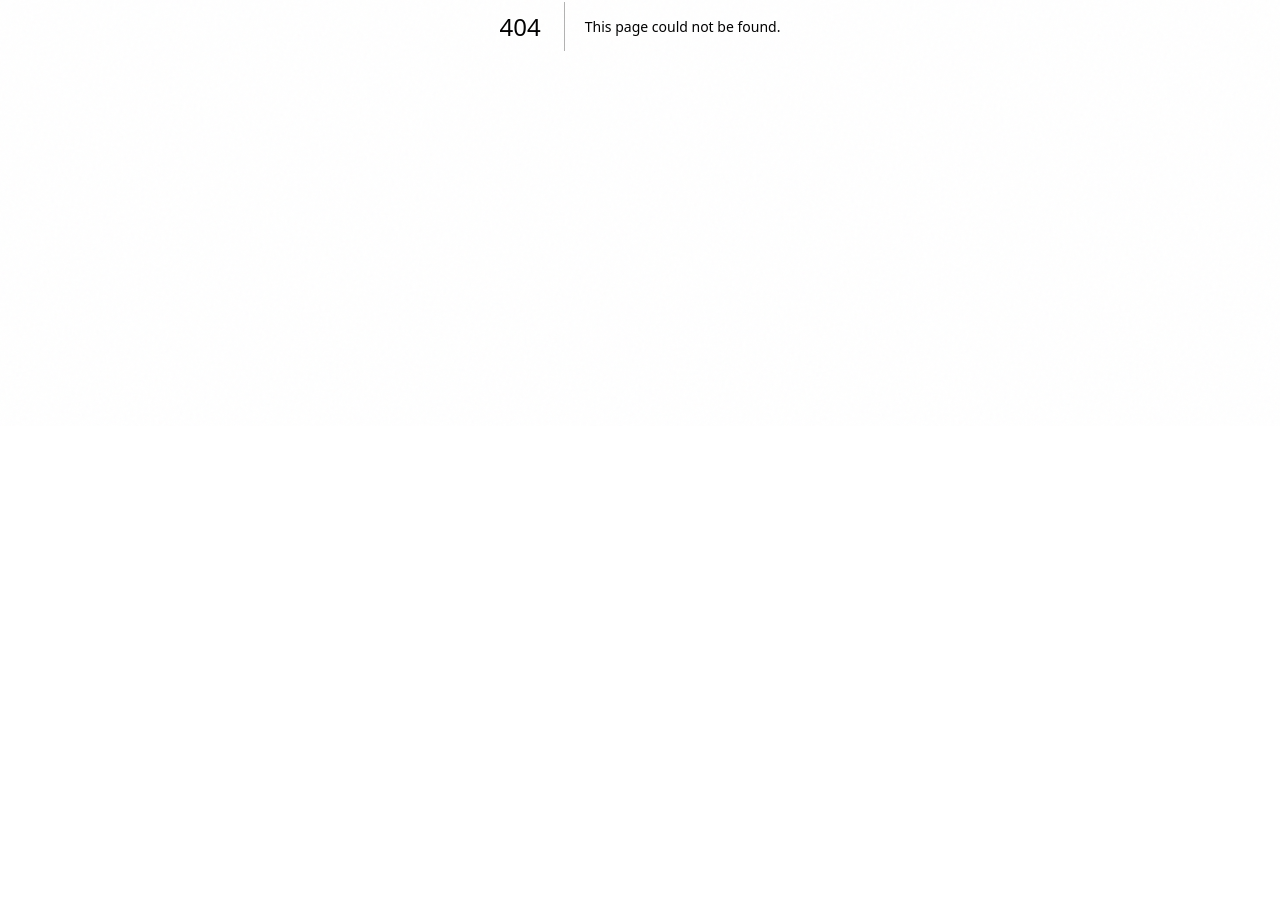
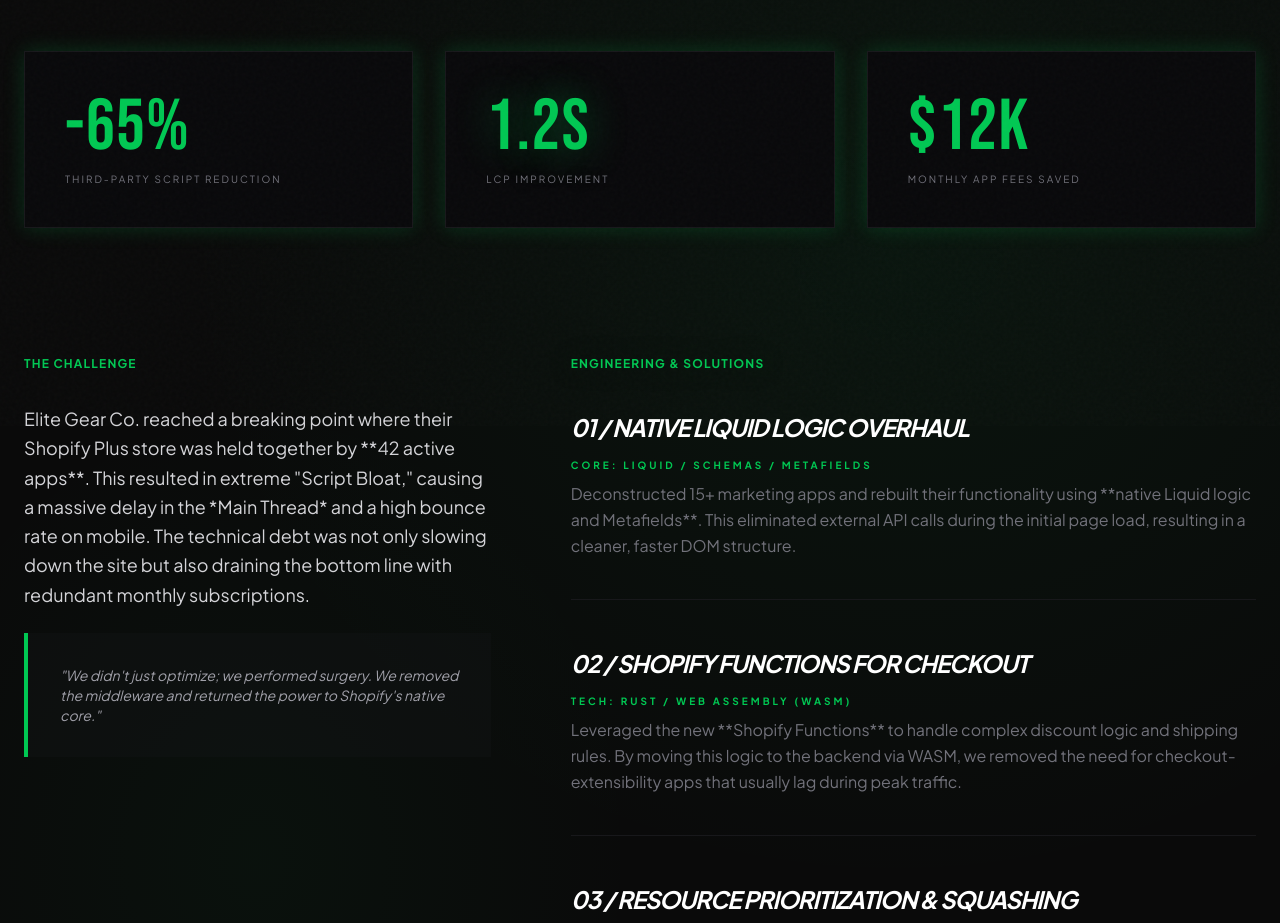
Before and after one commit to Guillef33/shopify-experts, a Next.js app: page /casestudies/EngineeringConversion in a window 1280 px wide. Before the commit this address had no page. Shown: the part 374-1297 px from the top of the page. Before the commit the page ends 800 px from the top, so only its background shows below. Built offline with nearby package versions, Linux system fonts and the light colour scheme.

Commit message:
feat: adding enterprise case study component

```diff
--- /dev/null
+++ b/app/casestudies/EngineeringConversion/page.tsx
@@ -0,0 +1,81 @@
+"use client";
+
+import React from 'react';
+
+export default function InfrastructureRefactorPage() {
+  return (
+    <main className="min-h-screen hero-mesh selection:bg-[#00c853] selection:text-black font-[var(--font-jakarta)] bg-[#0a0a0a] text-[#f0ebe1]">
+      <div className="max-w-7xl mx-auto px-6 py-24 animate-in text-white">
+
+        <header className="mb-24">
+          <div className="badge mb-6"><span className="dot"></span> Technical Debt Liquidation</div>
+          <h1 className="text-7xl md:text-9xl font-[var(--font-bebas)] text-green-glow uppercase italic leading-none mb-8">
+            Elite Gear Co.
+          </h1>
+          <p className="font-[var(--font-syne)] text-zinc-500 uppercase tracking-[0.3em] text-sm font-bold">
+            App Consolidation & Custom Liquid Logic Refactoring
+          </p>
+        </header>
+
+        {/* ESTRATEGIA DE INDICADORES */}
+        <section className="grid grid-cols-1 md:grid-cols-3 gap-8 mb-32 font-[var(--font-bebas)]">
+          <div className="project-card p-10 bg-zinc-950 border border-zinc-900 border-green-glow">
+            <p className="stat-number text-7xl text-[#00c853] tracking-tighter">-65%</p>
+            <p className="font-[var(--font-syne)] text-[10px] uppercase tracking-[0.2em] text-zinc-500 mt-2">Third-Party Script Reduction</p>
+          </div>
+          <div className="project-card p-10 bg-zinc-950 border border-zinc-900 border-green-glow text-green-glow">
+            <p className="stat-number text-7xl text-[#00c853] tracking-tighter">1.2s</p>
+            <p className="font-[var(--font-syne)] text-[10px] uppercase tracking-[0.2em] text-zinc-500 mt-2">LCP Improvement</p>
+          </div>
+          <div className="project-card p-10 bg-zinc-950 border border-zinc-900 border-green-glow">
+            <p className="stat-number text-7xl text-[#00c853] tracking-tighter">$12k</p>
+            <p className="font-[var(--font-syne)] text-[10px] uppercase tracking-[0.2em] text-zinc-500 mt-2">Monthly App Fees Saved</p>
+          </div>
+        </section>
+
+        <div className="grid lg:grid-cols-12 gap-20">
+          <div className="lg:col-span-5 space-y-12">
+            <section>
+              <h3 className="underline-green font-[var(--font-syne)] text-[#00c853] uppercase tracking-widest text-xs mb-8 block font-bold">The Challenge</h3>
+              <p className="text-zinc-300 text-lg leading-relaxed font-light mb-6">
+                Elite Gear Co. reached a breaking point where their Shopify Plus store was held together by **42 active apps**. This resulted in extreme "Script Bloat," causing a massive delay in the *Main Thread* and a high bounce rate on mobile. The technical debt was not only slowing down the site but also draining the bottom line with redundant monthly subscriptions.
+              </p>
+              <div className="p-8 bg-zinc-900/30 border-l-4 border-[#00c853] italic text-zinc-400 text-sm">
+                "We didn't just optimize; we performed surgery. We removed the middleware and returned the power to Shopify's native core."
+              </div>
+            </section>
+          </div>
+
+          <div className="lg:col-span-7 space-y-20 text-zinc-500 font-light">
+            <section>
+              <h3 className="font-[var(--font-syne)] text-[#00c853] uppercase tracking-widest text-xs mb-10 underline-green font-bold text-green-glow">Engineering & Solutions</h3>
+              <div className="space-y-12">
+                <div className="group border-b border-zinc-900 pb-10">
+                  <h4 className="text-white text-2xl font-bold mb-4 tracking-tight group-hover:text-[#00c853] transition-colors font-[var(--font-syne)] uppercase italic tracking-tighter leading-tight">01 / Native Liquid Logic Overhaul</h4>
+                  <h5 className="text-[10px] text-[#00c853] mb-2 tracking-[0.3em] font-bold">CORE: LIQUID / SCHEMAS / METAFIELDS</h5>
+                  <p className="text-base leading-relaxed">
+                    Deconstructed 15+ marketing apps and rebuilt their functionality using **native Liquid logic and Metafields**. This eliminated external API calls during the initial page load, resulting in a cleaner, faster DOM structure.
+                  </p>
+                </div>
+                <div className="group border-b border-zinc-900 pb-10">
+                  <h4 className="text-white text-2xl font-bold mb-4 tracking-tight group-hover:text-[#00c853] transition-colors font-[var(--font-syne)] uppercase italic tracking-tighter leading-tight">02 / Shopify Functions for Checkout</h4>
+                  <h5 className="text-[10px] text-[#00c853] mb-2 tracking-[0.3em] font-bold">TECH: RUST / WEB ASSEMBLY (WASM)</h5>
+                  <p className="text-base leading-relaxed">
+                    Leveraged the new **Shopify Functions** to handle complex discount logic and shipping rules. By moving this logic to the backend via WASM, we removed the need for checkout-extensibility apps that usually lag during peak traffic.
+                  </p>
+                </div>
+                <div className="group border-b border-zinc-900 pb-10">
+                  <h4 className="text-white text-2xl font-bold mb-4 tracking-tight group-hover:text-[#00c853] transition-colors font-[var(--font-syne)] uppercase italic tracking-tighter leading-tight">03 / Resource Prioritization & Squashing</h4>
+                  <h5 className="text-[10px] text-[#00c853] mb-2 tracking-[0.3em] font-bold">STRATEGY: CRITICAL PATH CSS</h5>
+                  <p className="text-base leading-relaxed">
+                    Identified and "squashed" 25+ unused CSS/JS files inherited from deleted apps. Implemented **Critical Path CSS injection** to ensure the above-the-fold content renders in under 1.2s on 4G networks.
+                  </p>
+                </div>
+              </div>
+            </section>
+          </div>
+        </div>
+      </div>
+    </main>
+  );
+}
```
